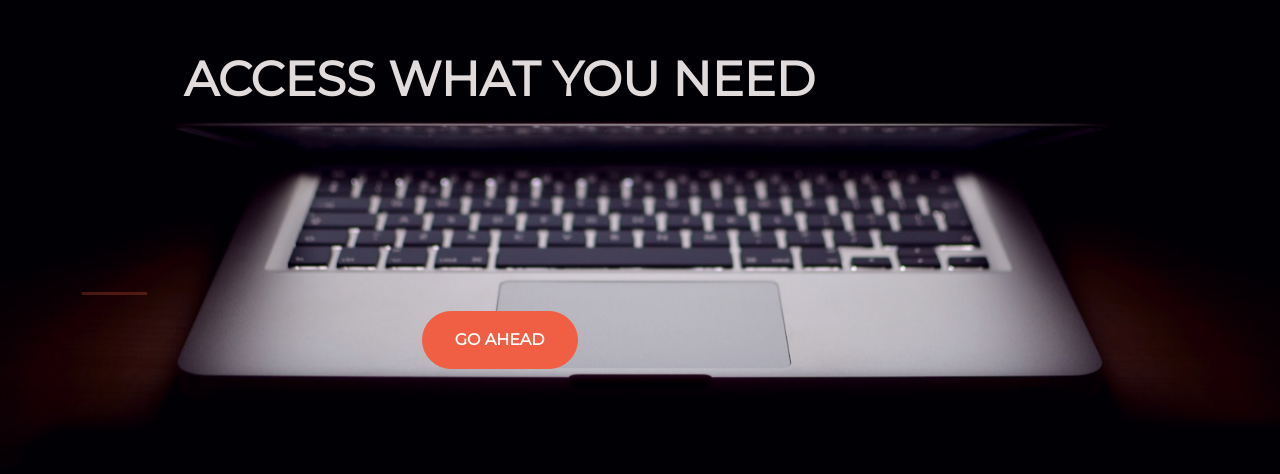
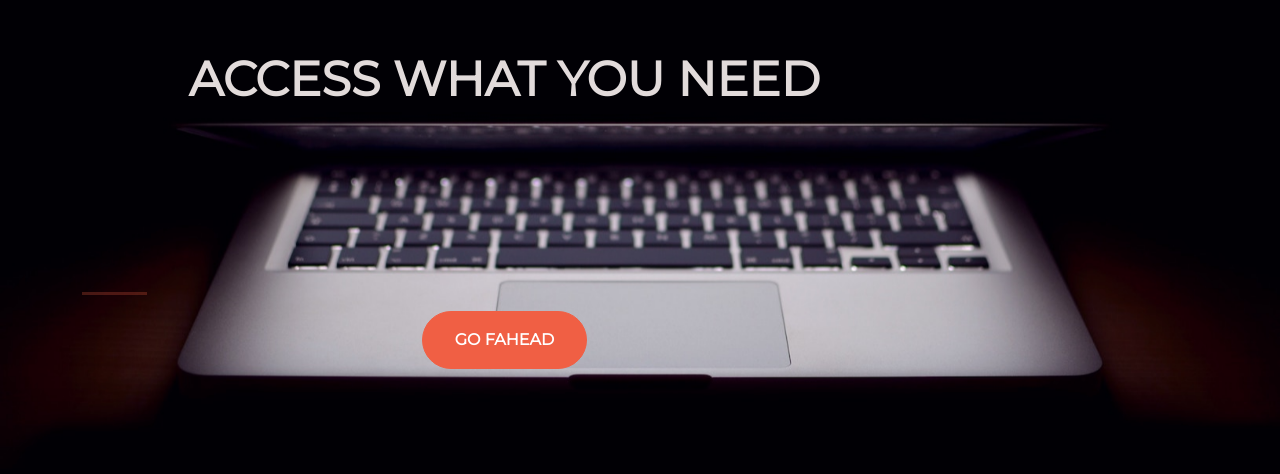
Before and after one commit to AKT179/akash.github.io, a plain HTML site: page index.html in a window 1280 px wide. Shown: the part 190-664 px from the top of the page. Drawn offline with nearby package versions, Linux system fonts and the light colour scheme.

Commit message:
Update index.html

```diff
--- a/index.html
+++ b/index.html
@@ -30,7 +30,7 @@
           <div class="buffer col-12"></div>
           <section class="text-center col-12">
             <hr>
-            <a href="https://mailchi.mp/16fbd55a50f1/account" ><button  class="btn btn-primary btn-xl">Go ahead</button></a>
+            <a href="https://mailchi.mp/16fbd55a50f1/account" ><button  class="btn btn-primary btn-xl">Go fahead</button></a>
           </section>
         </div>
 
```
